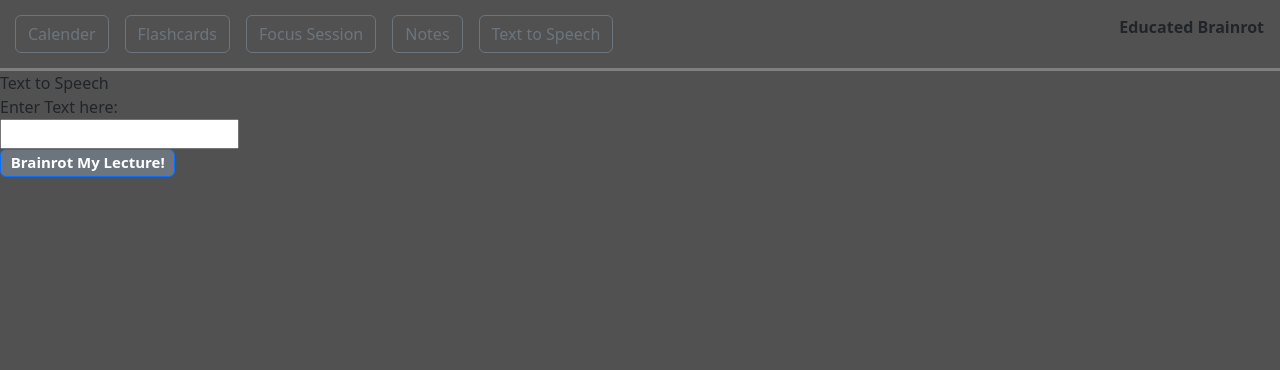
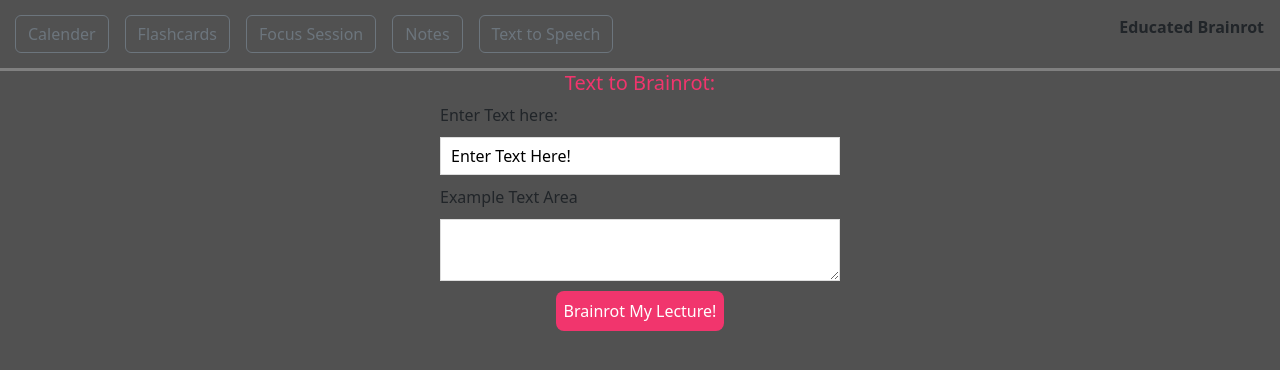
Before and after one commit to PrototypeV/study-app, a React (Vite) app: page /Tts in a window 1280 px wide. Shown: the top 370 px of the page. Built offline with nearby package versions, Linux system fonts and the light colour scheme.

Commit message:
Implemented text input and basic CSS

```diff
--- a/src/App.css
+++ b/src/App.css
@@ -5,15 +5,6 @@ body {
 .navContainer {
     margin-left: 100px;
     padding: 15px;
-}
-
-.input{
-    width: 100%;
-    padding: 6px 10px;
-    margin: 10px 0;
-    border: 1px solid #ddd;
-    box-sizing: border-box;
-    display: block;
 }
 
 .navtitle{
@@ -25,3 +16,40 @@ table {
     width: 100%;
     border-bottom-style: solid;
 }
+
+/* TTS Page CSS - mostly playing with diffrent elements for now, lemme know what you like :D */
+/* I made a div class in TTSPage.tsx called TTS Page, and in defining this class with the element, I can specify elements to be different*/
+.TTSPage {
+    max-width: 400px;
+    margin: 0 auto;
+    text-align: center;
+}
+
+.TTSPage label{
+    text-align: left;
+    display: block;
+}
+
+.TTSPage h2{
+    font-size: 20px;
+    color: #f1356d;
+    display: block;
+}
+
+.TTSPage input, .TTSPage textarea {
+    width: 100%;
+    padding: 6px 10px;
+    margin: 10px 0;
+    border: 1px solid #ddd;
+    box-sizing: border-box;
+    display: block;
+}
+
+.TTSPage button{
+    background: #f1356d;
+    color: #fff;
+    border: 0;
+    padding: 8px;
+    border-radius: 8px;
+    cursor: pointer;
+}
--- a/src/components/TtsPage.tsx
+++ b/src/components/TtsPage.tsx
@@ -1,19 +1,20 @@
-import Badge from 'react-bootstrap/Badge';
-import Button from 'react-bootstrap/Button';
+import { useState } from "react";
+import '../App.css'
 import 'bootstrap/dist/css/bootstrap.min.css';
 
 function Navbar(){
+
+    const [textInput, setTextInput] = useState('Enter Text Here!');
     return (
-    <div>
+    <div className='TTSPage'>
+      <h2> Text to Brainrot: </h2>
         <form>
           <label>Enter Text here:</label>
+          <input type='text' value={textInput} onChange={(e) => setTextInput} required/>
+          <label>Example Text Area</label>
+          <textarea required/>
+          <button>Brainrot My Lecture!</button>
         </form>
-        <input type="text" required/>
-        <h5>
-          <Badge bg="secondary" as={Button}>
-            Brainrot My Lecture!
-          </Badge>
-        </h5>
     </div>
     );
 }
--- a/src/pages/Tts.tsx
+++ b/src/pages/Tts.tsx
@@ -5,7 +5,6 @@ import '../App.css'
 function Tts() {
   return <>
     <div><Navbar/></div>
-    <div>Text to Speech</div>
     <div><TtsPage/></div>
   </>
 }
```
